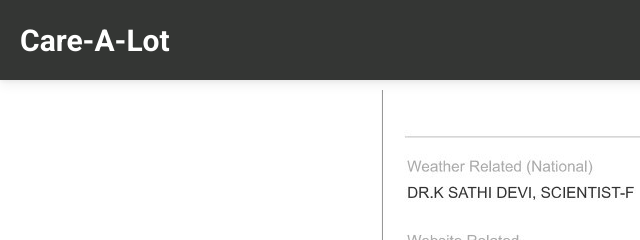
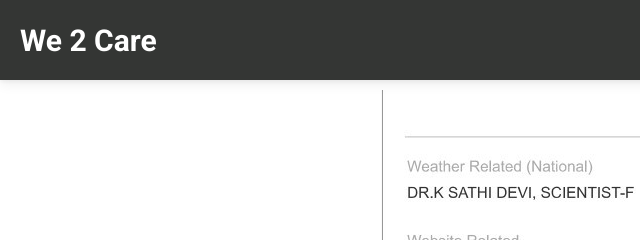
Before and after one commit to Ramraw/HM0049_Tech_Titans, a plain HTML site: page contact.html in a window 1280 px wide. Shown: the top 240 px of the page, 0-640 px from the left. Drawn offline with nearby package versions, Linux system fonts and the light colour scheme.

Commit message:
Update contact.html

```diff
--- a/contact.html
+++ b/contact.html
@@ -20,7 +20,7 @@
 
     <nav class="navbar navbar-expand-lg navbar-light fixed-top h-color" style="height:80px;">
         <div class="container">
-          <a class="navbar-brand" href="#" style="color:white; font-size:30px;font-weight:bold;font-family:Roboto;position:absolute;left:20px;">Care-A-Lot</a>
+          <a class="navbar-brand" href="#" style="color:white; font-size:30px;font-weight:bold;font-family:Roboto;position:absolute;left:20px;">We 2 Care</a>
           <button class="navbar-toggler" type="button" data-bs-toggle="collapse" data-bs-target="#navbarResponsive" aria-controls="navbarResponsive" aria-expanded="false" aria-label="Toggle navigation">
             <span class="navbar-toggler-icon"></span>
           </button>
```
